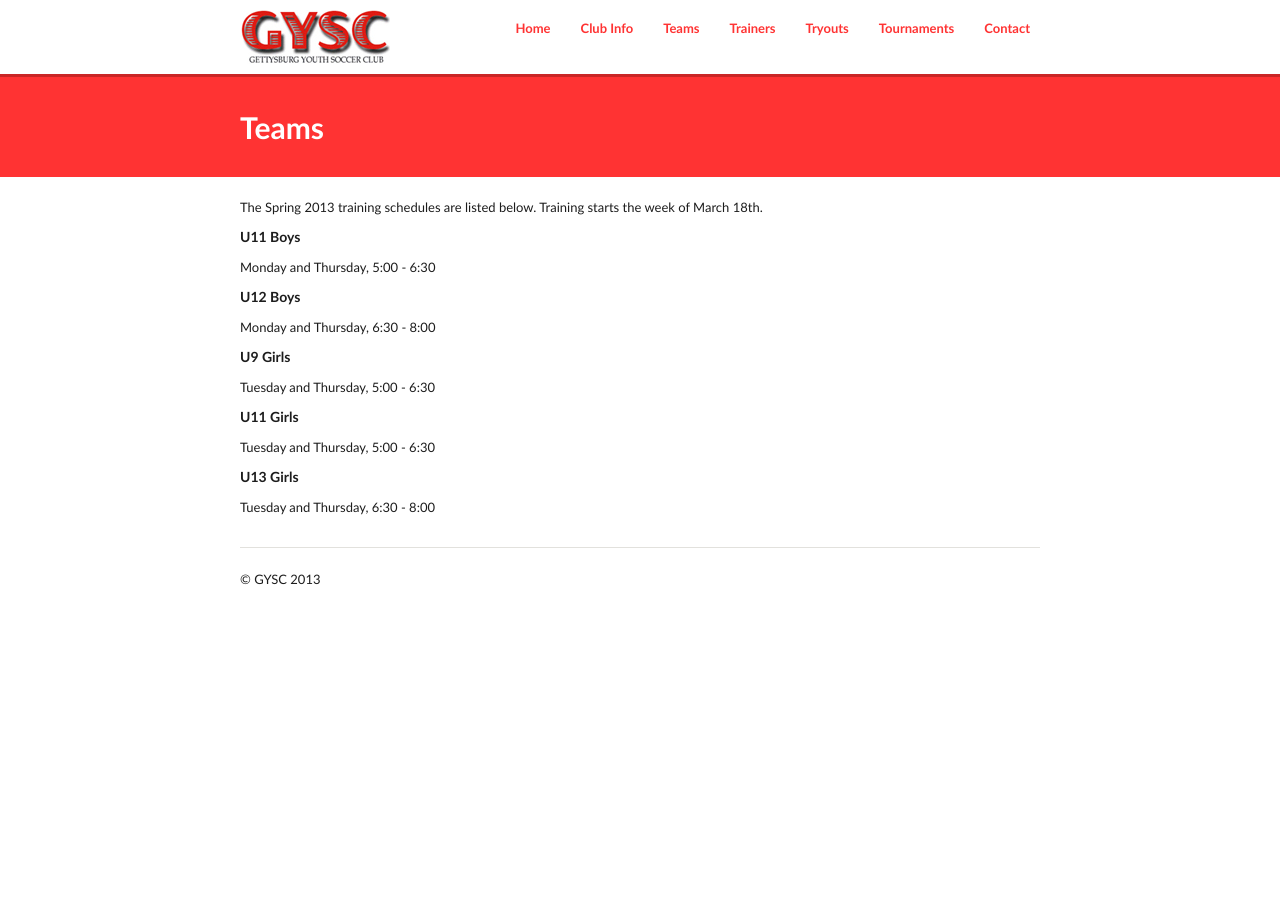
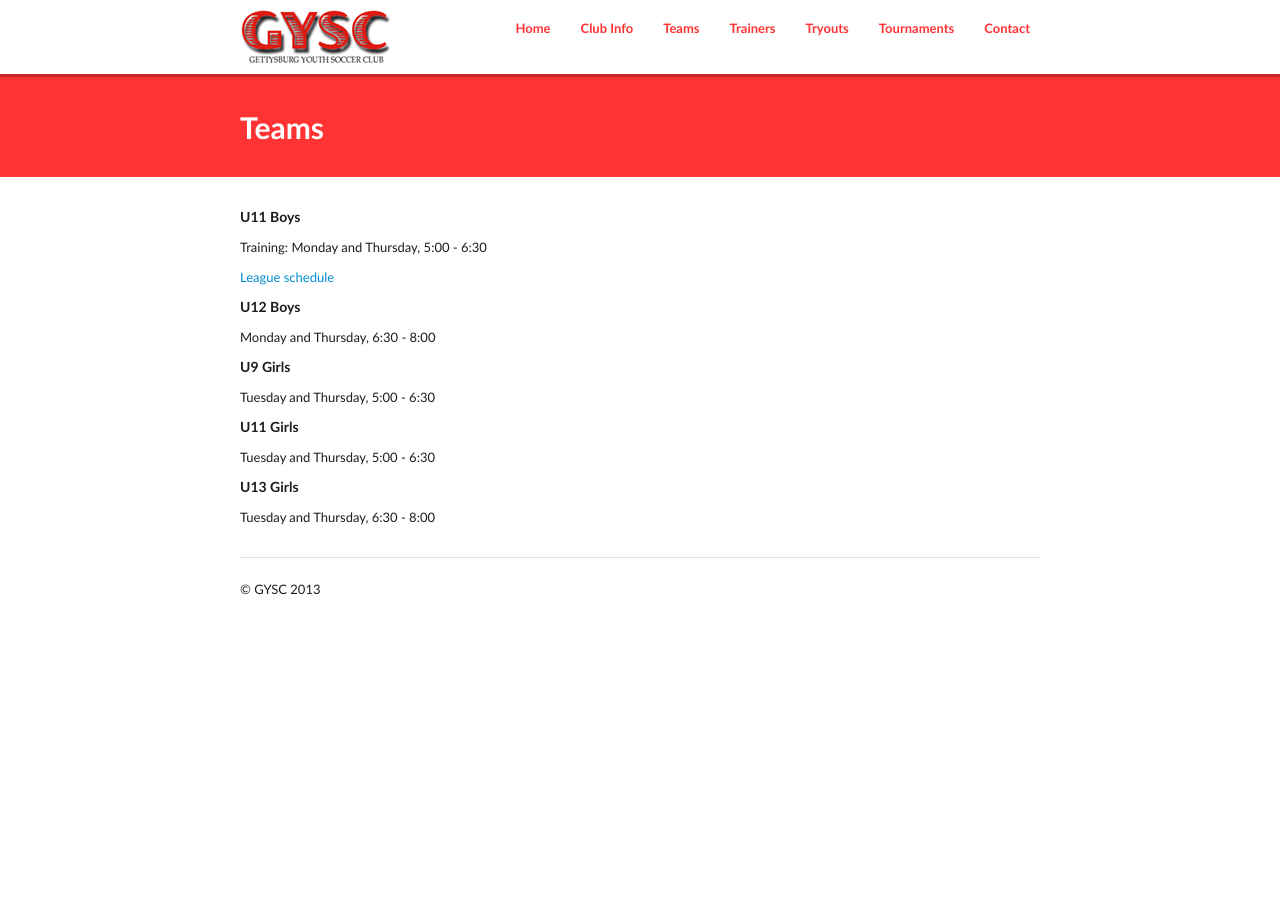
Before and after one commit to GYSC/gysc.github.com, a Jekyll site: the page built from teams.md, in a window 1280 px wide. Built offline with Jekyll 4.4.1, drawn with Linux system fonts in a browser that asks for light colours; Markdown is read by kramdown in place of the engine named in the settings.

Commit message:
Update teams.md

```diff
--- a/teams.md
+++ b/teams.md
@@ -5,11 +5,11 @@ img:
 tags: gettysburg youth soccer club, gettysburg, youth, soccer, club, teams
 permalink: /teams/
 ---
-The Spring 2013 training schedules are listed below. Training starts the week of March 18th.
-
 #####U11 Boys
 
-Monday and Thursday, 5:00 - 6:30
+Training: Monday and Thursday, 5:00 - 6:30
+
+<a href="http://http://www.cpysl.net/Schedule/GameList.asp?TeamId=2259&DivisionId=1435">League schedule</a>
 
 #####U12 Boys
 
```
